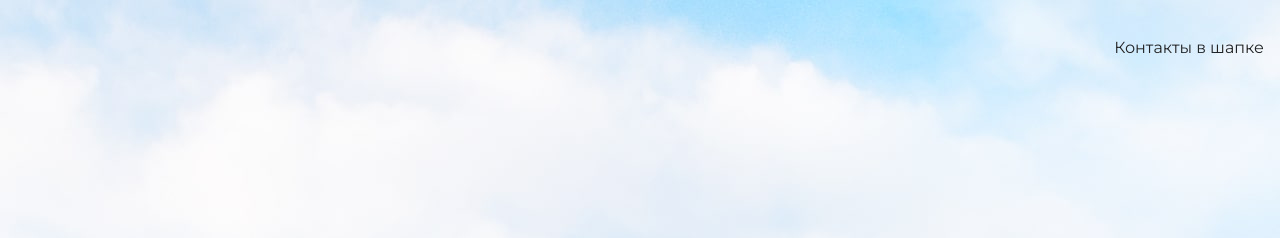
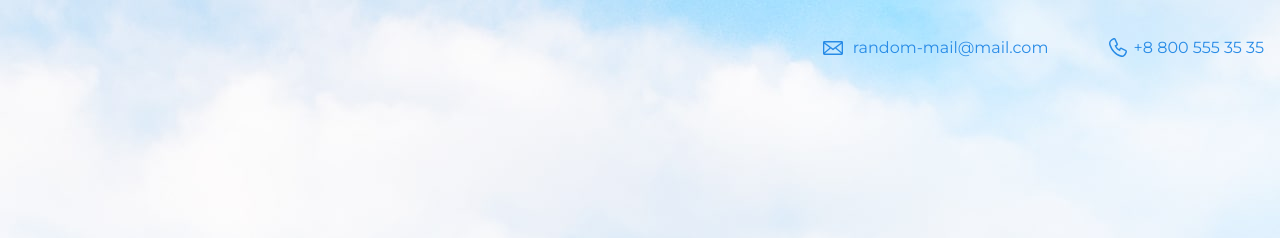
Before and after one commit to Sc1zou/Test, a plain HTML site: page index.html in a window 1280 px wide. Shown: the top 238 px of the page. Drawn offline with nearby package versions, Linux system fonts and the light colour scheme.

Commit message:
Added contacts.

```diff
--- a/index.html
+++ b/index.html
@@ -10,7 +10,8 @@
   <body>
     <header class="page-header">
       <div class="container">
-        Контакты в шапке
+        <a class="header-email" href="mailto:random-mail@mail.com">random-mail@mail.com</a>
+        <a class="header-phone" href="tel:+88005553535">+8 800 555 35 35</a>
       </div>
     </header>
 
```
